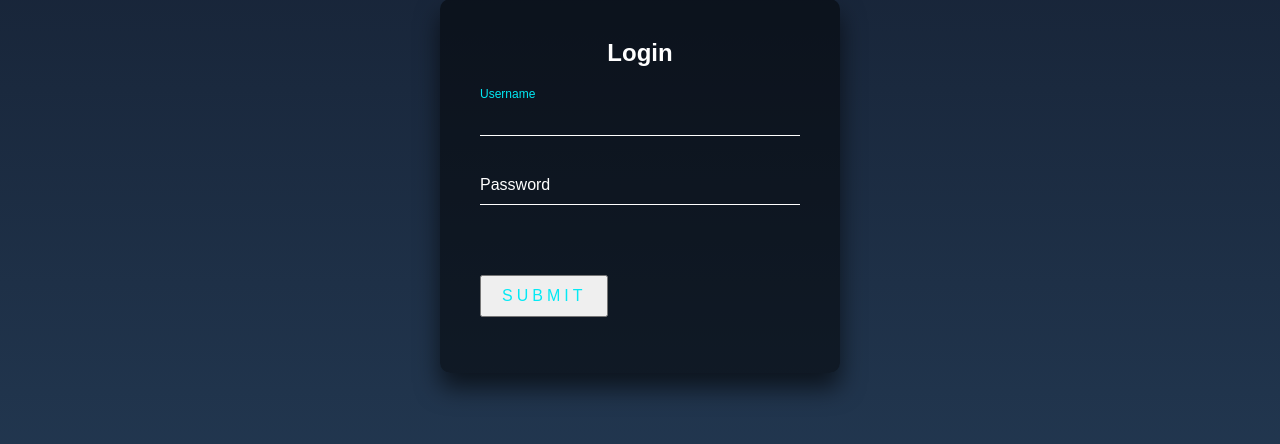
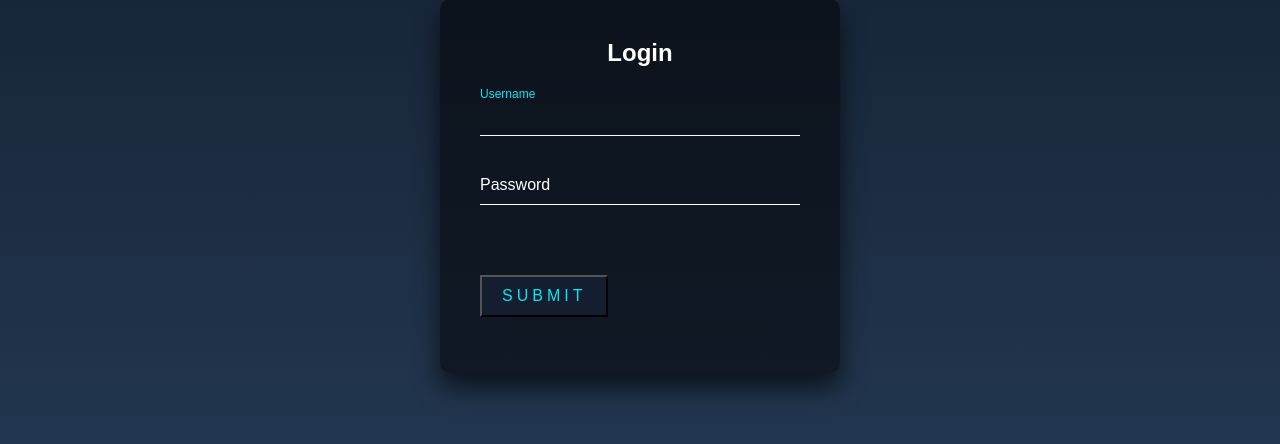
Before and after one commit to pavolslivon/IPaIoT, a PHP site: page /file.php in a window 1280 px wide. Shown: the part 214-658 px from the top of the page. Run offline with PHP 8.4, Linux system fonts and the light colour scheme.

Commit message:
asdasdasd

```diff
--- a/gg.css
+++ b/gg.css
@@ -166,6 +166,7 @@ html {
     display: inline-block;
     padding: 10px 20px;
     color: #03e9f4;
+    background-color: #141e30;
     font-size: 16px;
     text-decoration: none;
     text-transform: uppercase;
```
